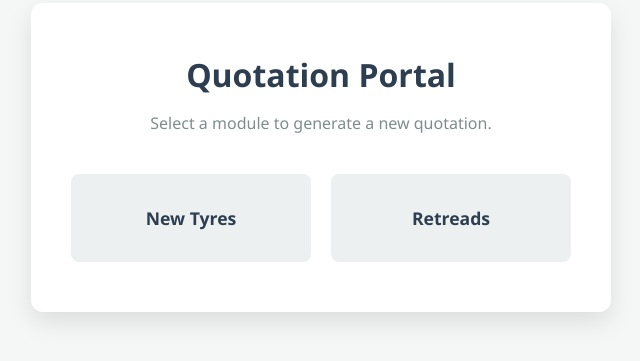
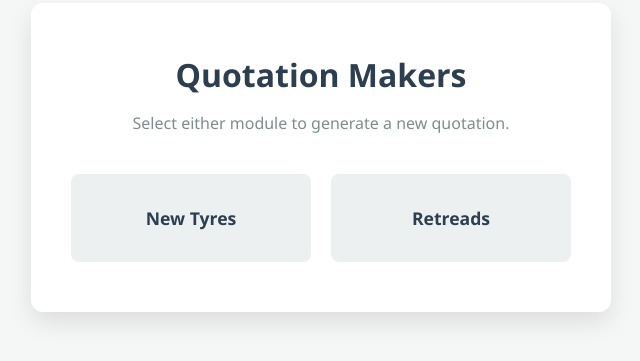
Before and after one commit to belgaumtyres/quotation-makers, a plain HTML site: page index.html in a window 1280 px wide. Shown: the part 243-604 px from the top of the page, without its empty margins (319-959 px from the left). Drawn offline with Linux system fonts and the light colour scheme.

Commit message:
Update index.html

```diff
--- a/index.html
+++ b/index.html
@@ -3,7 +3,7 @@
 <head>
     <meta charset="UTF-8">
     <meta name="viewport" content="width=device-width, initial-scale=1.0">
-    <title>BTK Quotation Portal</title>
+    <title>Quotation Makers</title>
     <style>
         :root {
             --primary-color: #2c3e50;
@@ -77,8 +77,8 @@
 <body>
 
 <div class="portal-container">
-    <h1>Quotation Portal</h1>
-    <p>Select a module to generate a new quotation.</p>
+    <h1>Quotation Makers</h1>
+    <p>Select either module to generate a new quotation.</p>
 
     <div class="button-grid">
         <a href="new-tyres/index.html" class="portal-btn">
```
